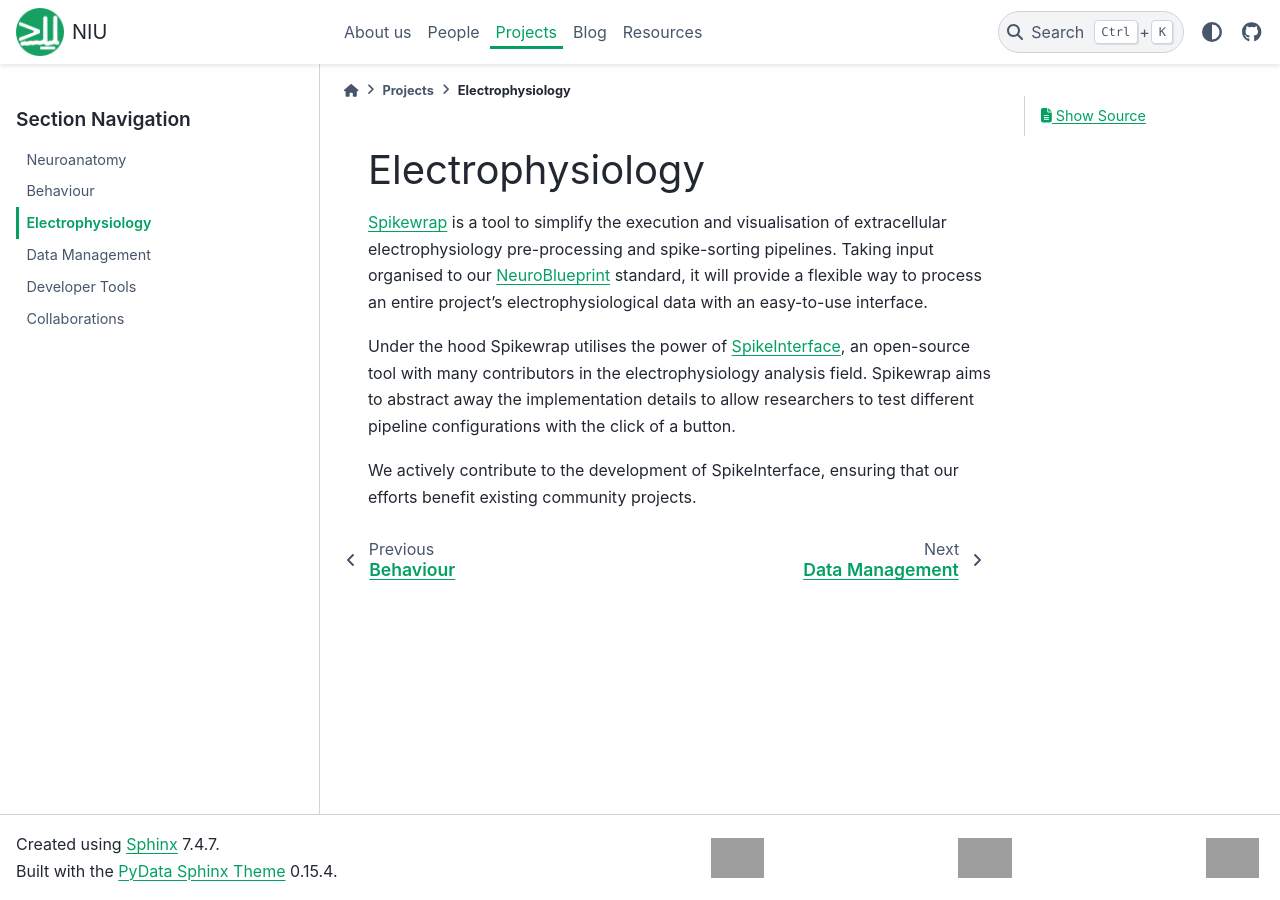
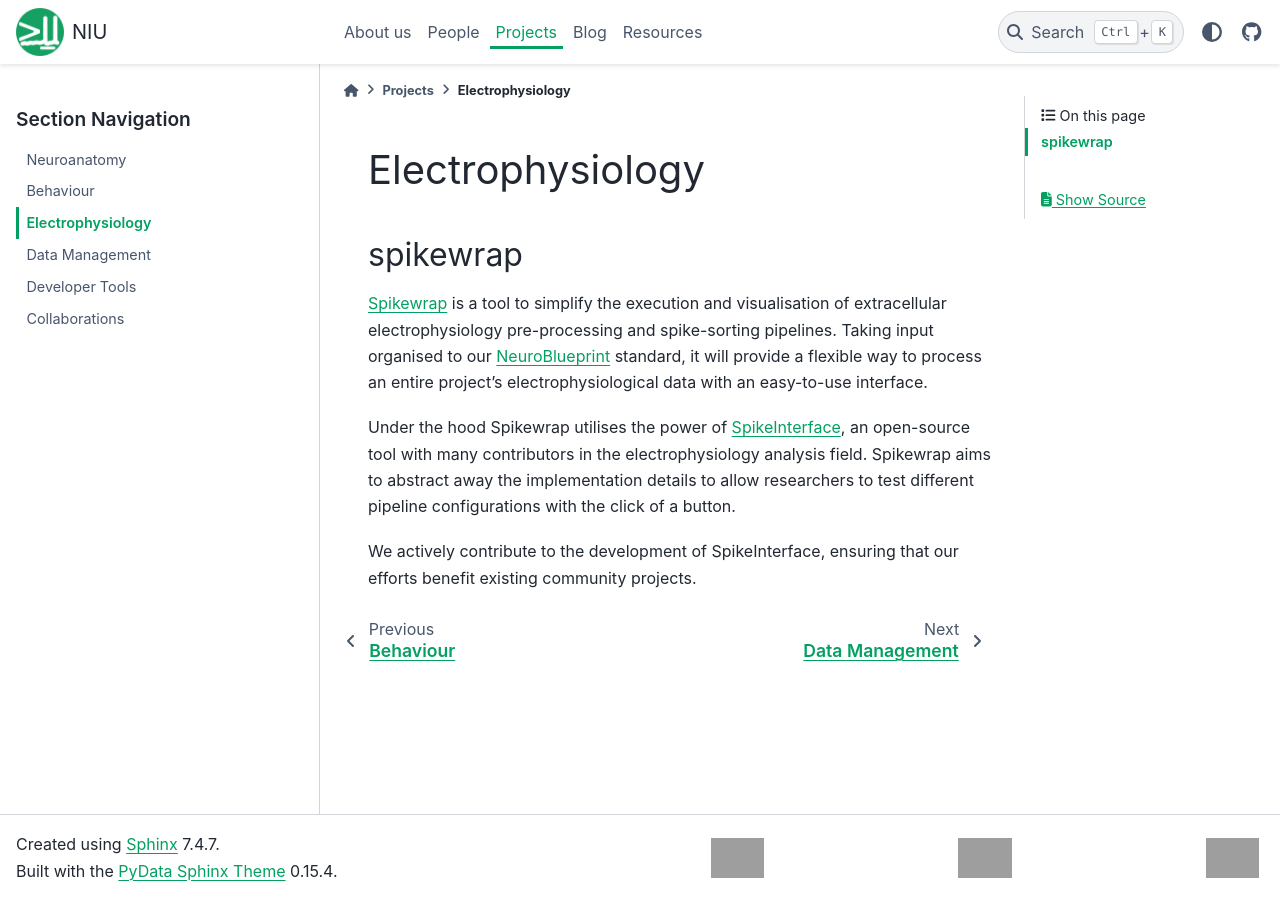
Before and after one commit to neuroinformatics-unit/neuroinformatics-unit.github.io, a Sphinx documentation site: the page built from docs/source/projects/electrophysiology.md, in a window 1280 px wide. Built offline with Sphinx 7.4.7 and the PyData theme 0.15.4, drawn with Linux system fonts in a browser that asks for light colours; grey boxes are pictures that could not be loaded.

Commit message:
Standardise headings

```diff
--- a/docs/source/projects/electrophysiology.md
+++ b/docs/source/projects/electrophysiology.md
@@ -1,4 +1,6 @@
 # Electrophysiology
+
+## spikewrap
 
 [Spikewrap](https://github.com/neuroinformatics-unit/spikewrap) is a tool to simplify the execution and visualisation of extracellular electrophysiology pre-processing and spike-sorting pipelines. Taking input organised to our [NeuroBlueprint](https://neuroblueprint.neuroinformatics.dev) standard, it will provide a flexible way to process an entire project's electrophysiological data with an easy-to-use interface.
 
```
